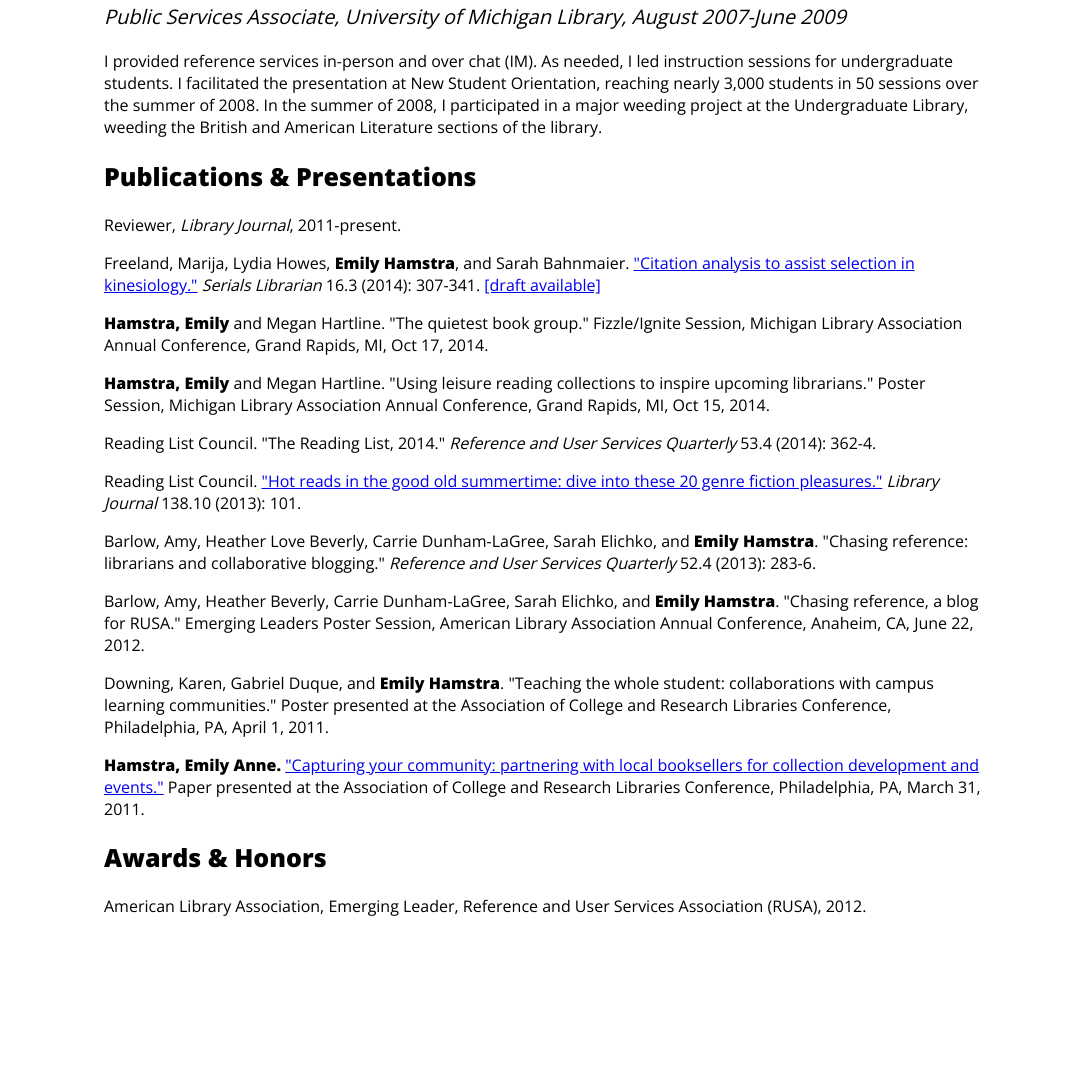
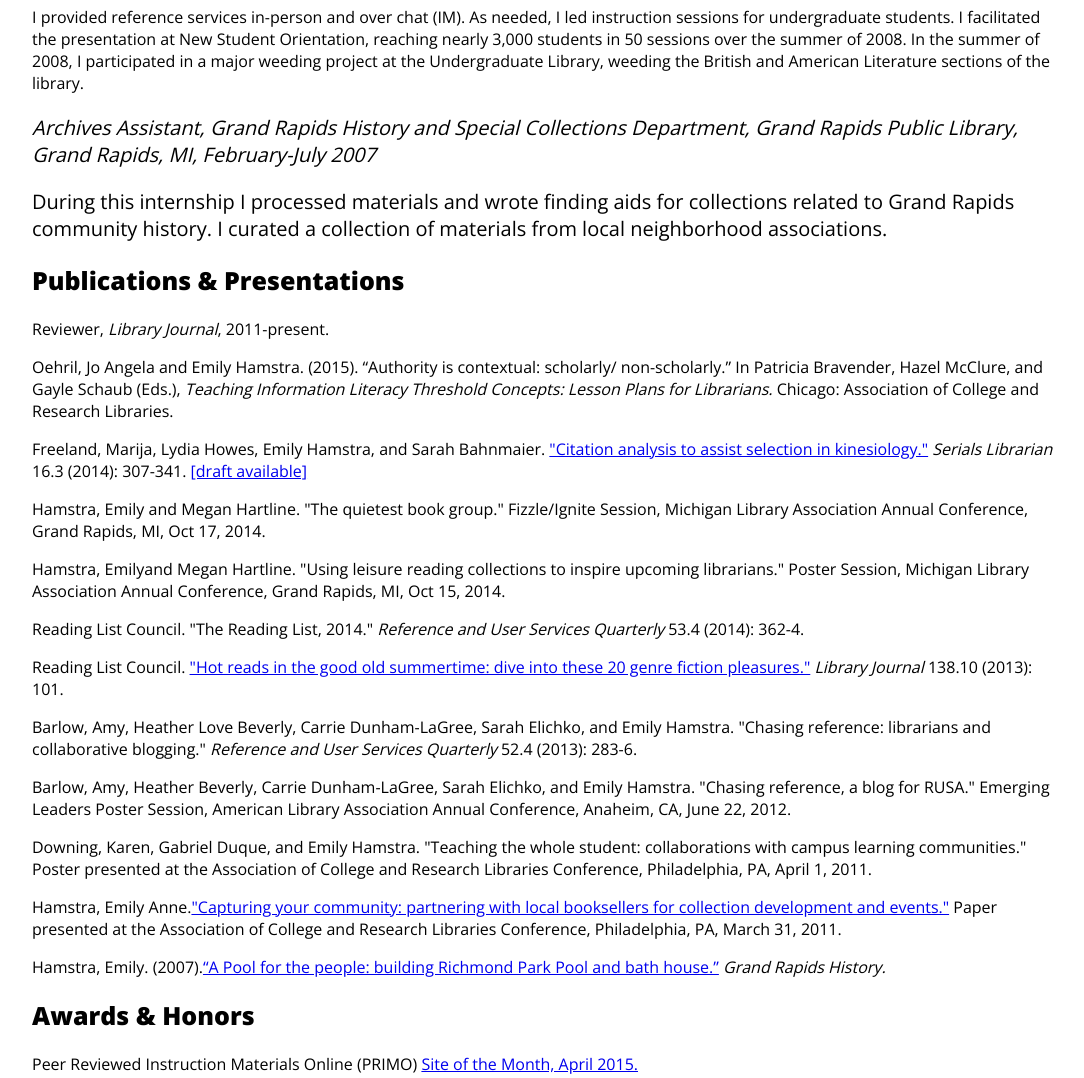
Before and after one commit to emilyhamstra/emilyhamstra.com, a plain HTML site: page index.html in a window 1280 px wide. Shown: the part 1162-2240 px from the top of the page, without its empty margins (96-1180 px from the left). Before the commit the page ends 2195 px from the top, so only its background shows below. Drawn offline with nearby package versions, Linux system fonts and the light colour scheme.

Commit message:
update
added 2015 publications

```diff
--- a/index.html
+++ b/index.html
@@ -27,20 +27,25 @@
         <p>I support the University community in research and learning how to use the library. In addition to staffing the reference desk, I provide reference services over email and chat (IM). I select materials for the Undergraduate Library in a variety of subjects, and maintain the Undergraduate Library's Browsing Collection. I collaboratively select, cancel as needed, and promote electronic collections relevant to undergraduate needs. I teach sessions for undergraduate students about library research skills, and collaborate in event planning. I also maintain the Undergraduate Library website.</p>
       <h3><i>Public Services Associate, University of Michigan Library, August 2007-June 2009</i></h3>
         <p>I provided reference services in-person and over chat (IM). As needed, I led instruction sessions for undergraduate students. I facilitated the presentation at New Student Orientation, reaching nearly 3,000 students in 50 sessions over the summer of 2008. In the summer of 2008, I participated in a major weeding project at the Undergraduate Library, weeding the British and American Literature sections of the library.</p>
+      <h3><i>Archives Assistant, Grand Rapids History and Special Collections Department, Grand Rapids Public Library, Grand Rapids, MI, February-July 2007</i>
+        <p>During this internship I processed materials and wrote finding aids for collections related to Grand Rapids community history. I curated a collection of materials from local neighborhood associations.</p>
 
     <h2>Publications & Presentations</h2>
       <p>Reviewer, <cite>Library Journal</cite>, 2011-present.</p>
-      <p>Freeland, Marija, Lydia Howes, <strong>Emily Hamstra</strong>, and Sarah Bahnmaier. <a href="http://www.tandfonline.com/doi/abs/10.1080/0361526X.2014.939327?journalCode=wser20#.VMr2yVXF9oE">"Citation analysis to assist selection in kinesiology."</a> <cite>Serials Librarian</cite> 16.3 (2014): 307-341. <a href="http://deepblue.lib.umich.edu/handle/2027.42/109724">[draft available]</a></p>
-      <p><strong>Hamstra, Emily</strong> and Megan Hartline. "The quietest book group." Fizzle/Ignite Session, Michigan Library Association Annual Conference, Grand Rapids, MI, Oct 17, 2014.</p>
-      <p><strong>Hamstra, Emily</strong> and Megan Hartline. "Using leisure reading collections to inspire upcoming librarians." Poster Session, Michigan Library Association Annual Conference, Grand Rapids, MI, Oct 15, 2014.</p>
+      <p>Oehril, Jo Angela and Emily Hamstra. (2015). “Authority is contextual: scholarly/ non-scholarly.” In Patricia Bravender, Hazel McClure, and Gayle Schaub (Eds.), <cite>Teaching Information Literacy Threshold Concepts: Lesson Plans for Librarians.</cite> Chicago: Association of College and Research Libraries.</p>
+      <p>Freeland, Marija, Lydia Howes, Emily Hamstra, and Sarah Bahnmaier. <a href="http://www.tandfonline.com/doi/abs/10.1080/0361526X.2014.939327?journalCode=wser20#.VMr2yVXF9oE">"Citation analysis to assist selection in kinesiology."</a> <cite>Serials Librarian</cite> 16.3 (2014): 307-341. <a href="http://deepblue.lib.umich.edu/handle/2027.42/109724">[draft available]</a></p>
+      <p>Hamstra, Emily and Megan Hartline. "The quietest book group." Fizzle/Ignite Session, Michigan Library Association Annual Conference, Grand Rapids, MI, Oct 17, 2014.</p>
+      <p>Hamstra, Emilyand Megan Hartline. "Using leisure reading collections to inspire upcoming librarians." Poster Session, Michigan Library Association Annual Conference, Grand Rapids, MI, Oct 15, 2014.</p>
       <p>Reading List Council. "The Reading List, 2014." <cite>Reference and User Services Quarterly</cite> 53.4 (2014): 362-4.
       <p>Reading List Council. <a href="http://reviews.libraryjournal.com/2013/05/books/genre-fiction/fiction-roundup-hot-reads-in-the-good-old-summertime-june-1-2013/"> "Hot reads in the good old summertime: dive into these 20 genre fiction pleasures."</a> <cite>Library Journal</cite> 138.10 (2013): 101.</p>
-      <p>Barlow, Amy, Heather Love Beverly, Carrie Dunham-LaGree, Sarah Elichko, and <strong>Emily Hamstra</strong>. "Chasing reference: librarians and collaborative blogging." <cite>Reference and User Services Quarterly</cite> 52.4 (2013): 283-6.</p>
-      <p>Barlow, Amy, Heather Beverly, Carrie Dunham-LaGree, Sarah Elichko, and <strong>Emily Hamstra</strong>. "Chasing reference, a blog for RUSA." Emerging Leaders Poster Session, American Library Association Annual Conference, Anaheim, CA, June 22, 2012.</p>
-      <p>Downing, Karen, Gabriel Duque, and <strong>Emily Hamstra</strong>. "Teaching the whole student: collaborations with campus learning communities." Poster presented at the Association of College and Research Libraries Conference, Philadelphia, PA, April 1, 2011.</p>
-      <p><strong>Hamstra, Emily Anne.</strong> <a href="http://www.ala.org/acrl/sites/ala.org.acrl/files/content/conferences/confsandpreconfs/national/2011/papers/capturing_community.pdf">"Capturing your community: partnering with local booksellers for collection development and events."</a> Paper presented at the Association of College and Research Libraries Conference, Philadelphia, PA, March 31, 2011.</p>
+      <p>Barlow, Amy, Heather Love Beverly, Carrie Dunham-LaGree, Sarah Elichko, and Emily Hamstra. "Chasing reference: librarians and collaborative blogging." <cite>Reference and User Services Quarterly</cite> 52.4 (2013): 283-6.</p>
+      <p>Barlow, Amy, Heather Beverly, Carrie Dunham-LaGree, Sarah Elichko, and Emily Hamstra. "Chasing reference, a blog for RUSA." Emerging Leaders Poster Session, American Library Association Annual Conference, Anaheim, CA, June 22, 2012.</p>
+      <p>Downing, Karen, Gabriel Duque, and Emily Hamstra. "Teaching the whole student: collaborations with campus learning communities." Poster presented at the Association of College and Research Libraries Conference, Philadelphia, PA, April 1, 2011.</p>
+      <p>Hamstra, Emily Anne.<a href="http://www.ala.org/acrl/sites/ala.org.acrl/files/content/conferences/confsandpreconfs/national/2011/papers/capturing_community.pdf">"Capturing your community: partnering with local booksellers for collection development and events."</a> Paper presented at the Association of College and Research Libraries Conference, Philadelphia, PA, March 31, 2011.</p>
+      <p>Hamstra, Emily. (2007).<a href="http://www.historygrandrapids.org/photoessay/1662">“A Pool for the people: building Richmond Park Pool and bath house.”</a> <cite>Grand Rapids History.</cite>
 
     <h2>Awards & Honors</h2>
+      <p>Peer Reviewed Instruction Materials Online (PRIMO) <a href="http://www.ala.org/acrl/aboutacrl/directoryofleadership/sections/is/iswebsite/projpubs/primo/site/2015april">Site of the Month, April 2015.</a></p>
       <p>American Library Association, Emerging Leader, Reference and User Services Association (RUSA), 2012.</p>
 
   </div>
--- a/style.css
+++ b/style.css
@@ -8,9 +8,9 @@ body {
   background-image: url('winteremily2.jpg');
   background-size: 100%;
   background-repeat: no-repeat;
-  height: 600px;
+  height: 600px;/*600px works best*/
+  width: cover; /*width 100%*/
   overflow:auto;
-  width: 100%;
 }
 
 .jumbotron .name h1 {
@@ -18,8 +18,8 @@ body {
     font-size: 4.063em;
     font-weight: bold;
     color:#181818;
-    padding-left: 105px;
-    margin:0px;
+    padding-left: 10%; /* 105px*/
+    margin:0;
     background:rgba(255, 255, 255, 0.5);
 
 }
@@ -53,9 +53,9 @@ body {
 }
 
 .cv {
-  padding-left: 200px;
-  padding-right: 200px;
-  padding-bottom: 100px;
+  padding-left: 10%;
+  padding-right: 10%;
+  padding-bottom: 5%;
 }
 
 
@@ -64,6 +64,7 @@ body {
 
   .jumbotron {
     width: 100%;
+    height: 100%
   }
 }
 
```
